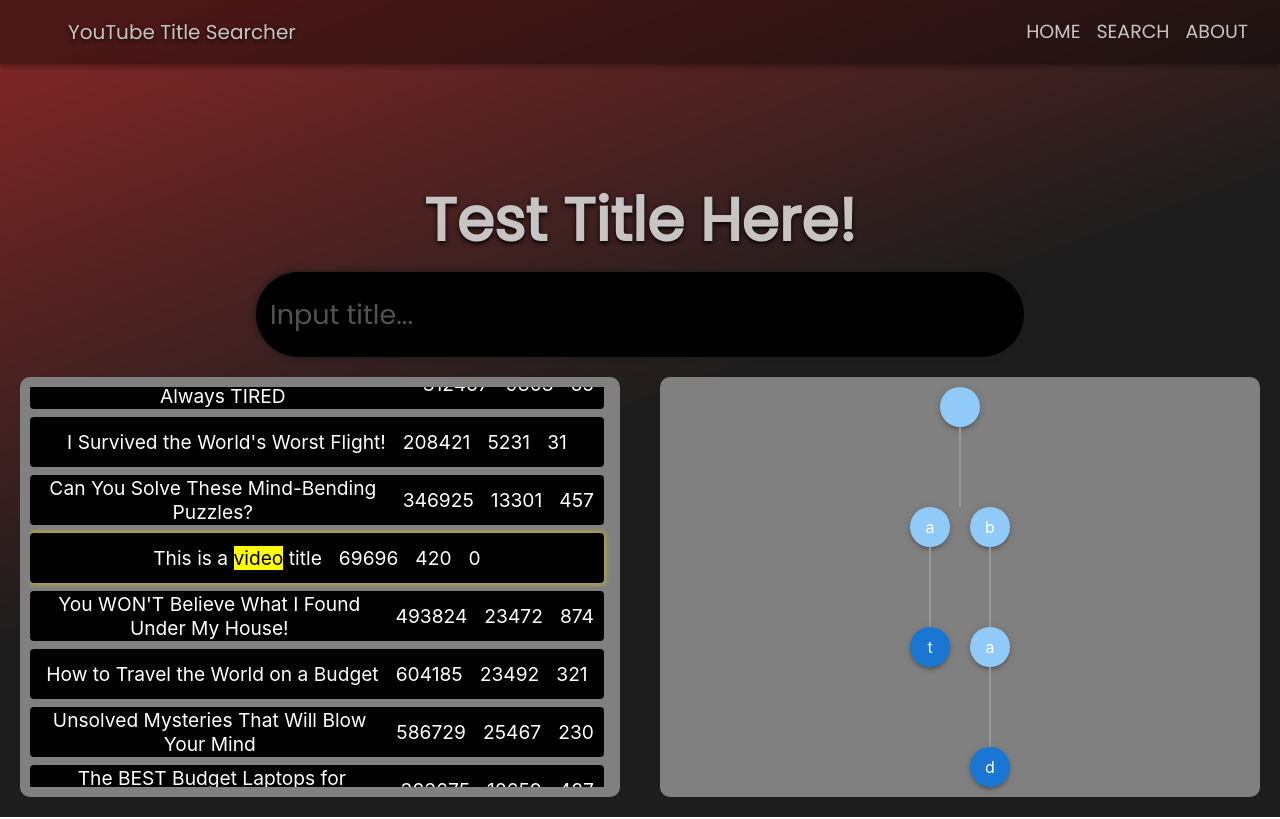
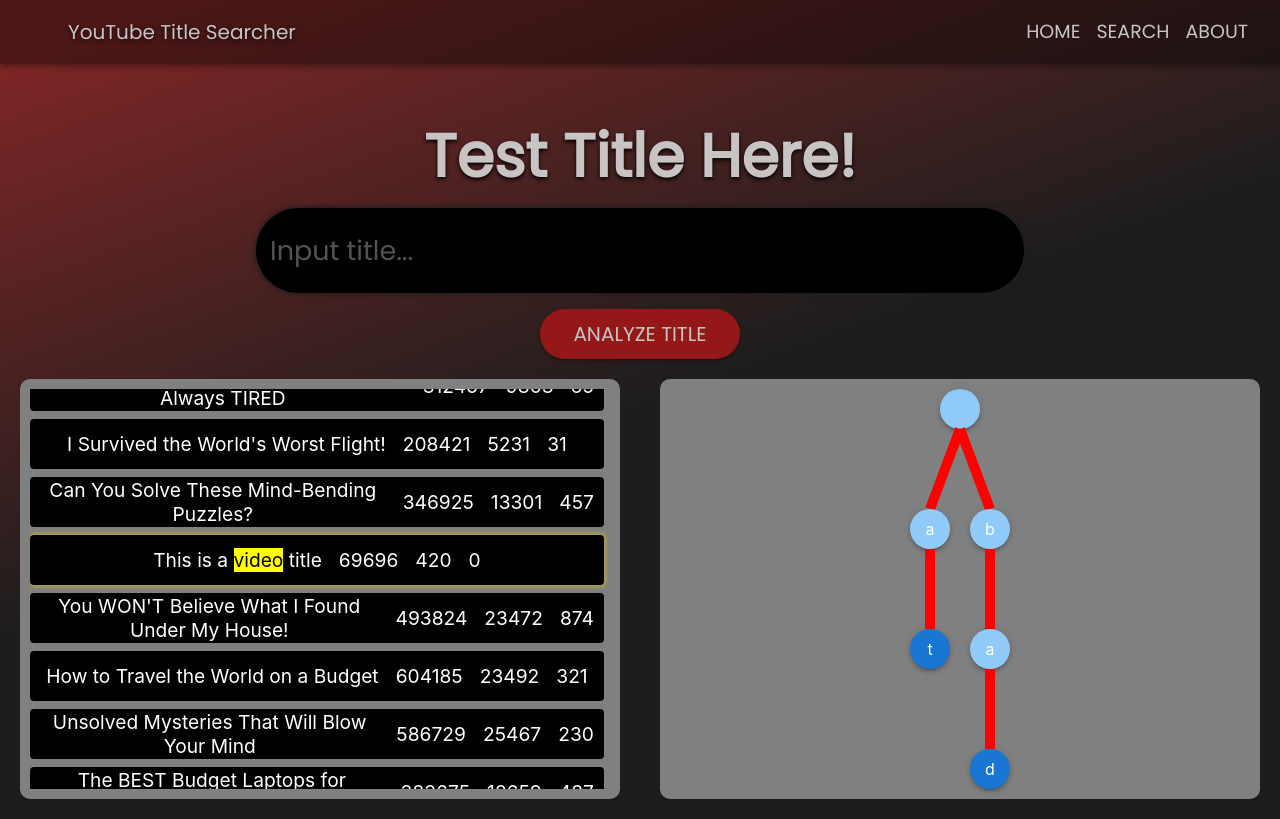
Before and after one commit to E53klasky/YouTubeTitleSearcher, a React (Create React App) app in the folder my-app/: page / in a window 1280 px wide. Built offline with nearby package versions, Linux system fonts and the light colour scheme.

Commit message:
adjusted button, node connections for trie, and search bar

```diff
--- a/my-app/src/components/TrieAnimation.js
+++ b/my-app/src/components/TrieAnimation.js
@@ -43,6 +43,30 @@ const NODE_HEIGHT = 40;
 const HORIZONTAL_SPACING = 20;
 const VERTICAL_SPACING = 80;
 
+const LineBetweenPoints = ({ x1, y1, x2, y2, color = "black", width = 2 }) => {
+  return (
+    <Box
+      position="absolute"
+      top={0}
+      left={-100}
+      width="1000%"
+      height="1000%"
+      pointerEvents="none"
+    >
+      <svg width="100%" height="100%" style={{ position: "absolute", top: 0, left: 0 }}>
+        <line
+          x1={x1+100}
+          y1={y1}
+          x2={x2+100}
+          y2={y2}
+          stroke={color}
+          strokeWidth={width}
+        />
+      </svg>
+    </Box>
+  );
+};
+
 const TrieAnimation = ({ node, depth = 0, index = 0, totalSiblings = 1 }) => {
   if (!node) return null;
 
@@ -77,8 +101,9 @@ const TrieAnimation = ({ node, depth = 0, index = 0, totalSiblings = 1 }) => {
         </Paper>
 
         {/* Connectors to children */}
-        {childCount > 0 && (
-          <Box
+        {childCount == 2 && (
+          <>
+          {/* <Box
             sx={{
               position: "absolute",
               top: NODE_HEIGHT,
@@ -89,7 +114,27 @@ const TrieAnimation = ({ node, depth = 0, index = 0, totalSiblings = 1 }) => {
               transform: "translateX(-1px)",
               zIndex: 0,
             }}
-          />
+          /> */}
+          <LineBetweenPoints x1={NODE_WIDTH/2} y1={NODE_HEIGHT} x2={-NODE_WIDTH/4} y2={VERTICAL_SPACING*1.5} color="red" width={10}/>
+          <LineBetweenPoints x1={NODE_WIDTH/2} y1={NODE_HEIGHT} x2={NODE_WIDTH*5/4} y2={VERTICAL_SPACING*1.5} color="red" width={10}/>
+          </>
+        )}
+        {childCount == 1 && (
+          <>
+          {/* <Box
+            sx={{
+              position: "absolute",
+              top: NODE_HEIGHT,
+              left: NODE_WIDTH / 2,
+              height: VERTICAL_SPACING,
+              width: 2,
+              backgroundColor: "#999",
+              transform: "translateX(-1px)",
+              zIndex: 0,
+            }}
+          /> */}
+          <LineBetweenPoints x1={NODE_WIDTH/2} y1={NODE_HEIGHT} x2={NODE_WIDTH/2} y2={VERTICAL_SPACING*1.5} color="red" width={10}/>
+          </>
         )}
       </Box>
 
--- /dev/null
+++ b/my-app/src/components/doAnalyze.js
@@ -0,0 +1,5 @@
+import React from "react";
+
+export function doAnalyze(){
+    console.log("clicked!")
+}
--- a/my-app/src/components/landingPage.js
+++ b/my-app/src/components/landingPage.js
@@ -22,6 +22,7 @@ import youtubeData from './visualsData';
 import highlightWord from './visualsData';
 import { input } from 'framer-motion/client';
 import TrieAnimation from './TrieAnimation.js';
+import SearchButton from './searchButton.js'
 
 
 const theme = createTheme({
@@ -408,7 +409,8 @@ function LandingPage() {
             pb: 0,
             display: 'flex',
             flexDirection: 'column',
-            alignItems: 'center'
+            alignItems: 'center',
+            mt: -8,
           }}
         >
           <Typography
@@ -457,6 +459,7 @@ function LandingPage() {
             alignItems: 'center',
             justifyContent: 'center',
             zIndex: 5,
+            flexDirection: 'column',
           }}>
             {/* Content goes here */}
             <TextField id="outlined-basic" placeholder='Input title...' variant= "outlined" fullWidth sx = {{
@@ -464,9 +467,15 @@ function LandingPage() {
               maxWidth: "60%",
               boxShadow: '0px 0px 5px 1px rgb(29, 29, 29)',
               input:{
+                '&:-webkit-autofill': {
+                    boxShadow: '0 0 0 1000px black inset',
+                    WebkitTextFillColor: 'rgb(201, 196, 196)'},
+                    borderRadius: '100px',
+                    height: "50px", // Adjust height here
                 color: "rgb(201, 196, 196)",
                 fontSize: "27px"
               },
+
 
               borderRadius: '100px',
               "& .MuiInputBase-root": {
@@ -482,6 +491,7 @@ function LandingPage() {
                   },
               }
             }} />
+            <SearchButton/>
             {/* <TextField
               label="Search"
               variant="outlined"
--- /dev/null
+++ b/my-app/src/components/searchButton.js
@@ -0,0 +1,29 @@
+import React from "react";
+import { Box, Button, Paper } from "@mui/material";
+import { doAnalyze } from "./doAnalyze";
+
+const SearchButton = () => {
+    return (
+        <Box mt={2}>
+            <Button
+                variant="contained"
+                onClick={doAnalyze}
+                color="error"
+                sx={{
+                    backgroundColor: "rgb(149, 24, 24)",
+                    color: "rgb(201, 196, 196)",
+                    width: "200px",
+                    height: "50px",
+                    borderRadius: "100px",
+                    fontSize: "20px",
+                    // fontWeight: "bold",
+                }}
+            >
+            Analyze Title
+            </Button>
+        </Box>
+
+    );
+};
+
+export default SearchButton;
```
